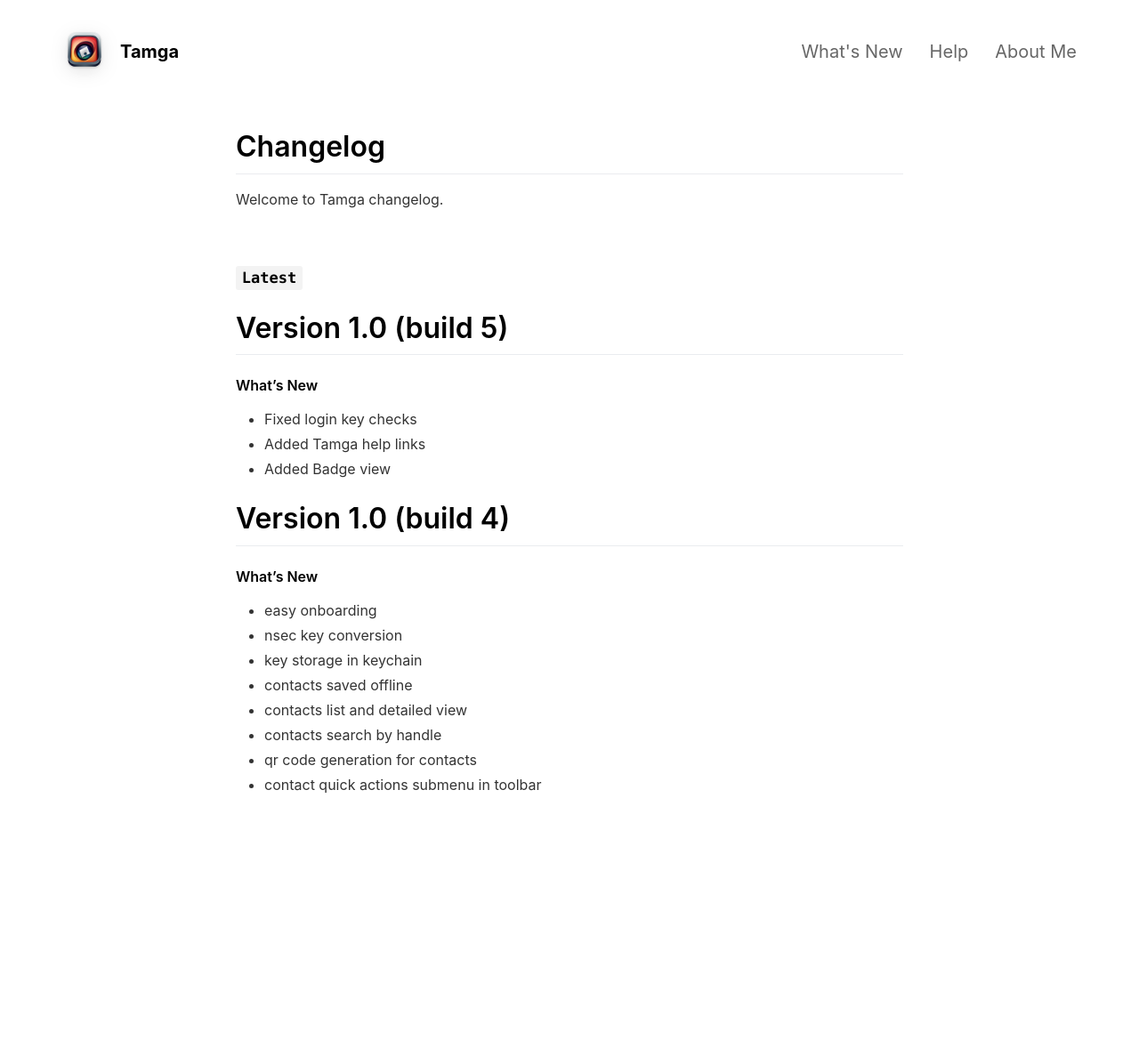
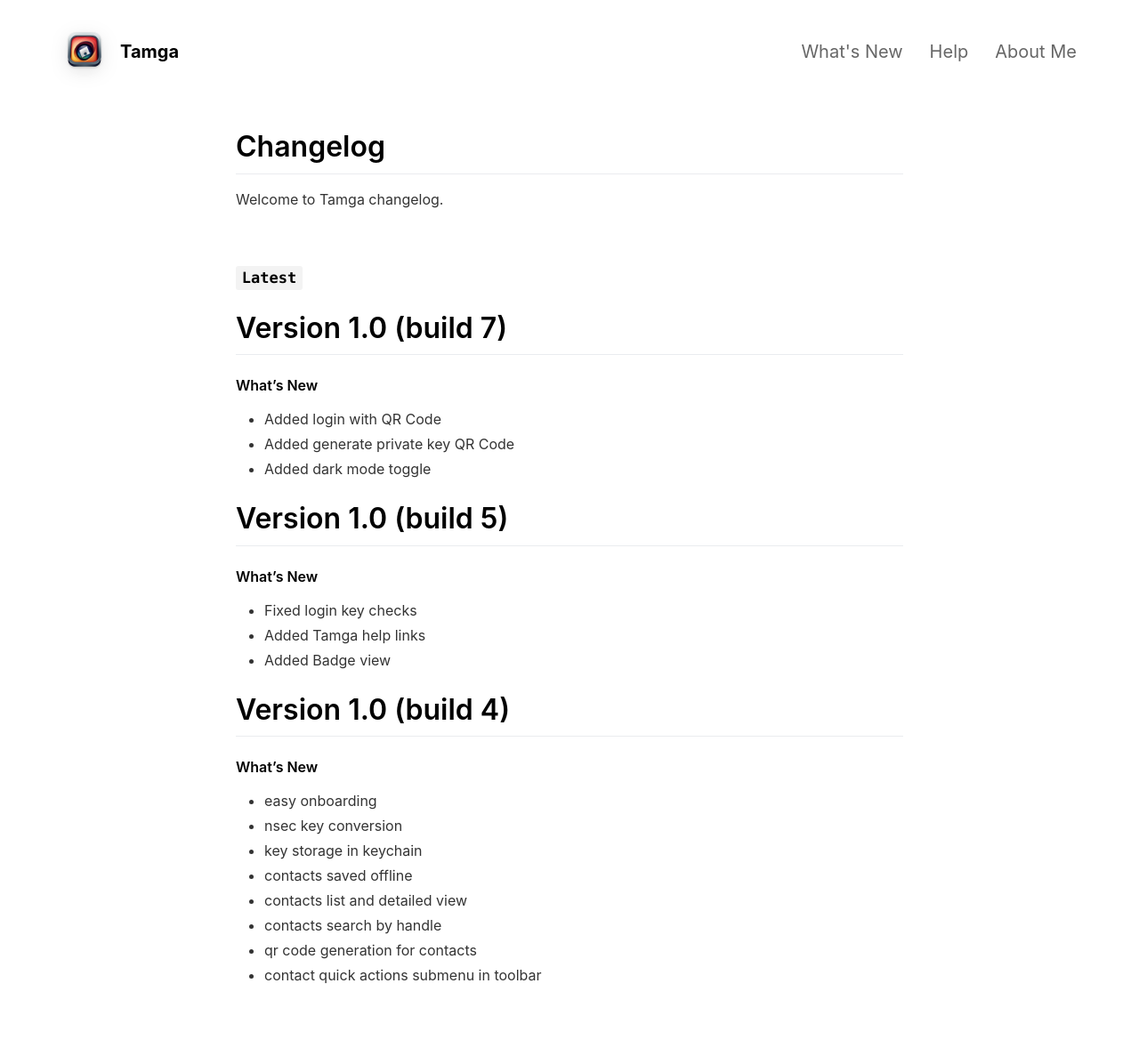
Before and after one commit to erdaltoprak/tamga, a Jekyll site: the page built from _pages/changelog.md, in a window 1280 px wide. Shown: the whole page at 89% size. Built offline with Jekyll 4.4.1, drawn with Linux system fonts in a browser that asks for light colours; nearby versions of some CDN libraries; before the commit the page ends 964 px from its top, so only the background shows below that.

Commit message:
Updated changelog, help and privacy policy

```diff
--- a/_pages/changelog.md
+++ b/_pages/changelog.md
@@ -10,6 +10,15 @@ Welcome to Tamga changelog.
 <br>
 
 ### `Latest`
+# **Version 1.0 (build 7)**
+
+
+#### What's New
+- Added login with QR Code
+- Added generate private key QR Code
+- Added dark mode toggle
+
+
 # **Version 1.0 (build 5)**
 
 
```
Also changed, not shown: _pages/help.md (+3 -0 lines), _pages/privacypolicy.md (+2 -2 lines).
